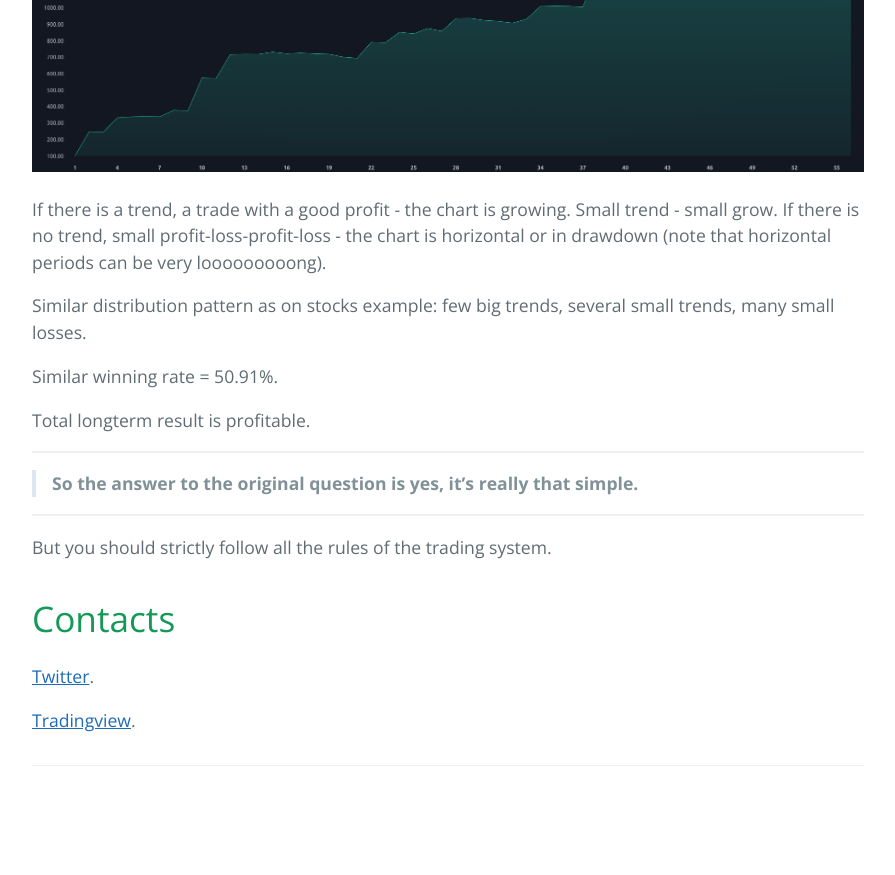
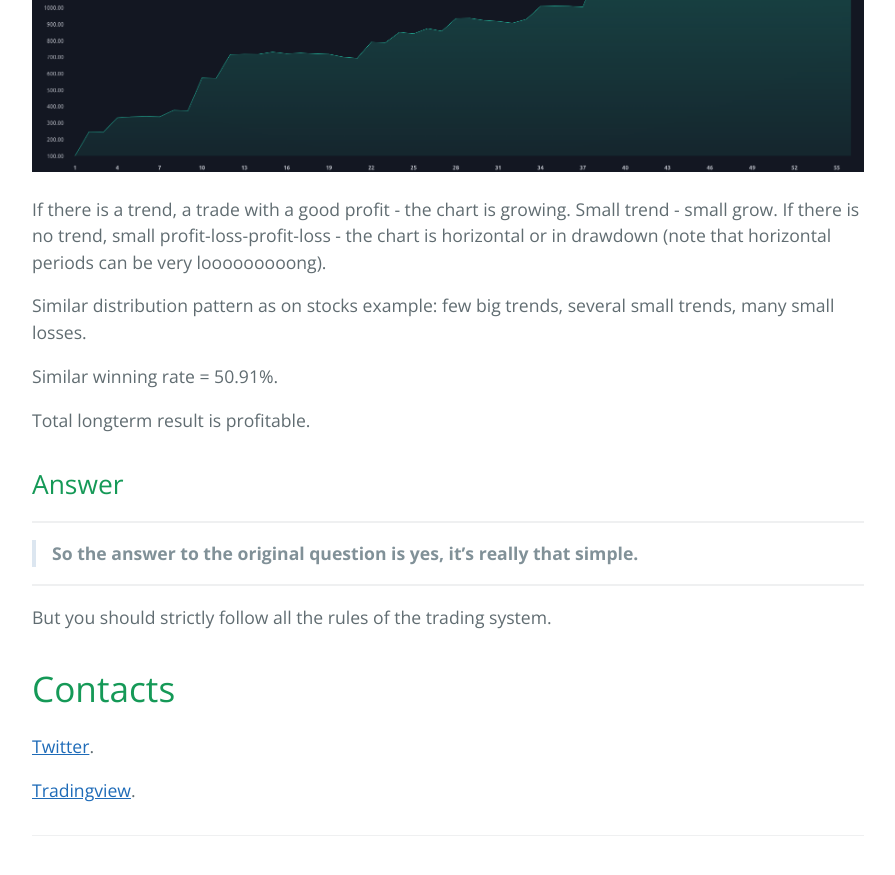
Before and after one commit to sergeyen7/sergeyen7.github.io, a Jekyll site: the page built from index.md, in a window 1280 px wide and 900 px high, scrolled down 10013 px. Shown: the top 875 px of the window, without its empty margins (192-1087 px from the left). Built offline with Jekyll 4.4.1, drawn with Linux system fonts in a browser that asks for light colours; nearby versions of some CDN libraries; before the commit the page ends 10843 px from its top, so only the background shows below that.

Commit message:
Update index.md

```diff
--- a/index.md
+++ b/index.md
@@ -299,6 +299,8 @@ Similar winning rate = 50.91%.
 
 Total longterm result is profitable.
 
+## Answer
+
 * * *
 
 > **So the answer to the original question is yes, it's really that simple.**
```
